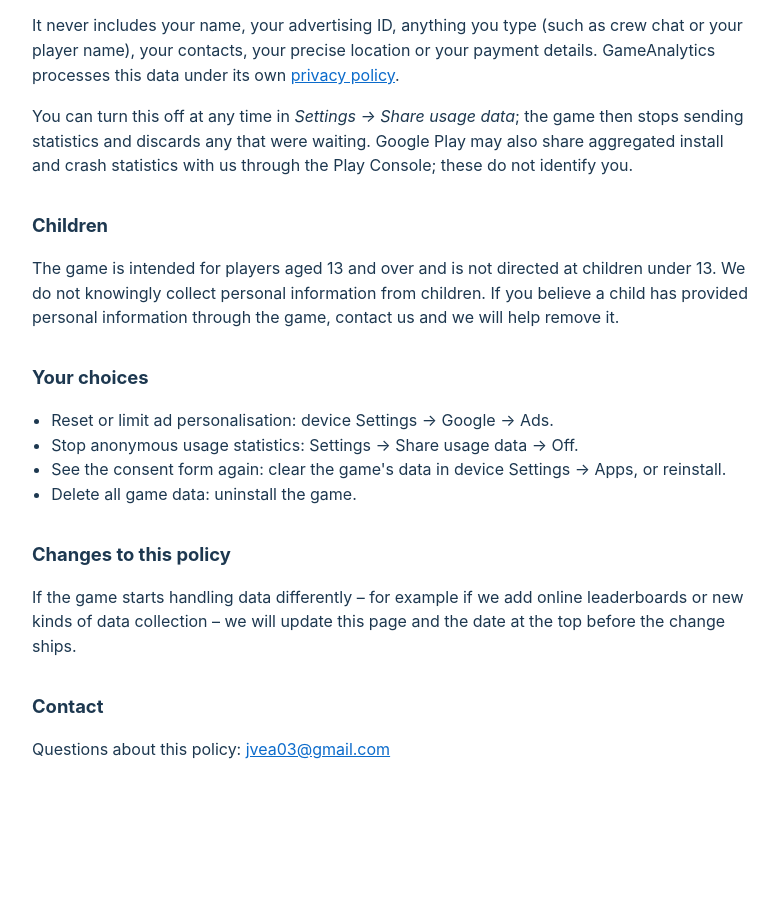
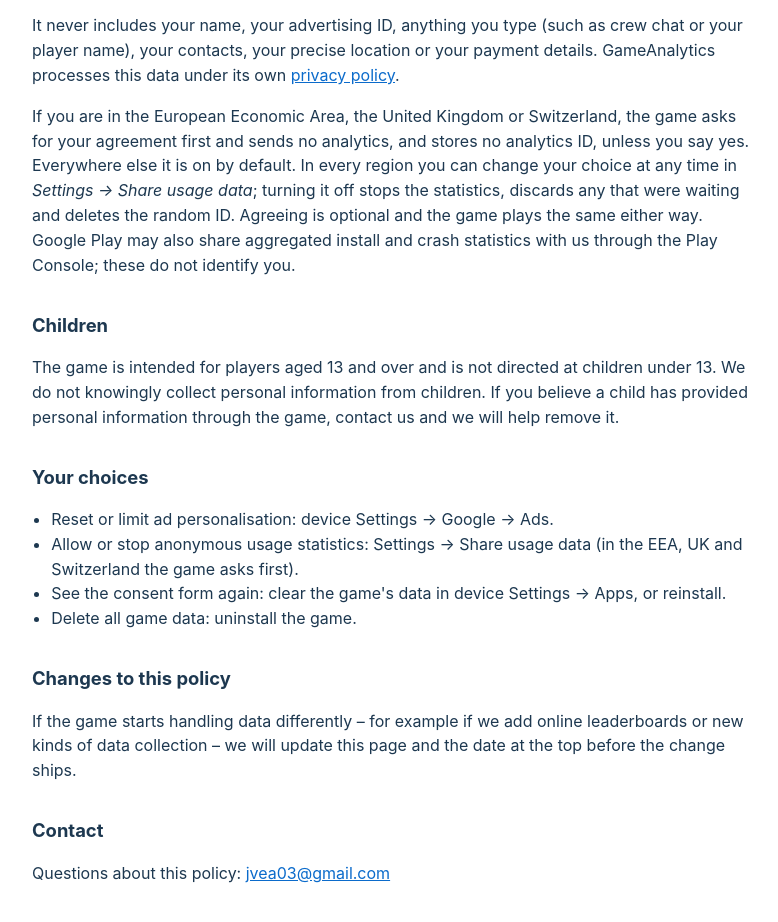
Before and after one commit to jvea03/duckdoku-privacy, a plain HTML site: page index.html in a window 1280 px wide. Shown: the part 1284-2206 px from the top of the page, without its empty margins (248-1026 px from the left). Before the commit the page ends 2085 px from the top, so only its background shows below. Drawn offline with Linux system fonts and the light colour scheme.

Commit message:
Privacy policy: analytics asks first in the EEA, UK and Switzerland (2 Oct 2026)

```diff
--- a/index.html
+++ b/index.html
@@ -15,7 +15,7 @@
 </head>
 <body>
 <h1>Duckdoku Blast – Privacy Policy</h1>
-<p class="date">Last updated: 30 September 2026</p>
+<p class="date">Last updated: 2 October 2026</p>
 
 <p>Duckdoku Blast ("the game") is published by Little Guy Games ("we", "us"). This policy explains what information the game handles and why. The short version: the game keeps your progress on your own device, does not ask you to create an account, and the only information that leaves your device is what Google's advertising and purchase services need to work, plus anonymous usage statistics that help us improve the game (which you can switch off in Settings).</p>
 
@@ -34,7 +34,7 @@
 <h2>Analytics and crash reports</h2>
 <p>The game sends anonymous usage statistics to GameAnalytics (GameAnalytics Ltd) so we can see which levels are too hard, whether the tutorial is clear and how the in-game economy is balanced. This includes: a random identifier created on your device (it is not your advertising ID and cannot be traced back to you), your device model, operating system and game version, an approximate country derived from your IP address by the service, and gameplay events such as levels started, won or lost, boosters used, ads watched, purchases made and coins earned or spent.</p>
 <p>It never includes your name, your advertising ID, anything you type (such as crew chat or your player name), your contacts, your precise location or your payment details. GameAnalytics processes this data under its own <a href="https://gameanalytics.com/privacy">privacy policy</a>.</p>
-<p>You can turn this off at any time in <em>Settings → Share usage data</em>; the game then stops sending statistics and discards any that were waiting. Google Play may also share aggregated install and crash statistics with us through the Play Console; these do not identify you.</p>
+<p>If you are in the European Economic Area, the United Kingdom or Switzerland, the game asks for your agreement first and sends no analytics, and stores no analytics ID, unless you say yes. Everywhere else it is on by default. In every region you can change your choice at any time in <em>Settings → Share usage data</em>; turning it off stops the statistics, discards any that were waiting and deletes the random ID. Agreeing is optional and the game plays the same either way. Google Play may also share aggregated install and crash statistics with us through the Play Console; these do not identify you.</p>
 
 <h2>Children</h2>
 <p>The game is intended for players aged 13 and over and is not directed at children under 13. We do not knowingly collect personal information from children. If you believe a child has provided personal information through the game, contact us and we will help remove it.</p>
@@ -42,7 +42,7 @@
 <h2>Your choices</h2>
 <ul>
   <li>Reset or limit ad personalisation: device Settings → Google → Ads.</li>
-  <li>Stop anonymous usage statistics: Settings → Share usage data → Off.</li>
+  <li>Allow or stop anonymous usage statistics: Settings → Share usage data (in the EEA, UK and Switzerland the game asks first).</li>
   <li>See the consent form again: clear the game's data in device Settings → Apps, or reinstall.</li>
   <li>Delete all game data: uninstall the game.</li>
 </ul>
```
